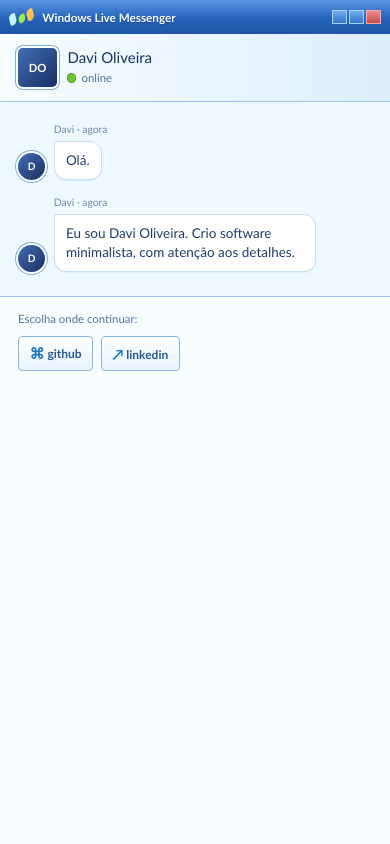
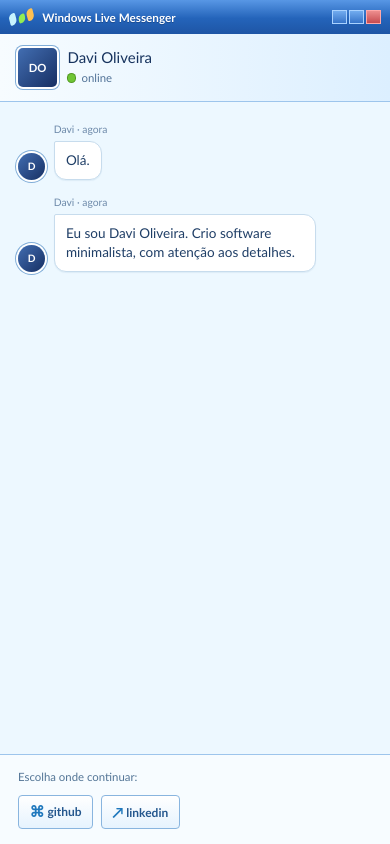
Before and after one commit to davicbtoliveira/portfolio, an Astro site: page / in a window 390 px wide. Built offline with nearby package versions, Linux system fonts and the light colour scheme; Astro itself is replaced by a stand-in of ours; no server answers.

Commit message:
fix(home): anchor messenger choices on mobile

```diff
--- a/src/pages/index.astro
+++ b/src/pages/index.astro
@@ -238,8 +238,8 @@ const description = "Crio software minimalista, com atenção aos detalhes.";
 
   @media (max-width: 32rem) {
     .messenger-page { padding: 0; place-items: start stretch; }
-    .messenger-window { width: 100%; min-height: 100vh; border: 0; border-radius: 0; }
-    .conversation { min-height: 0; max-height: none; }
+    .messenger-window { width: 100%; min-height: 100vh; display: flex; flex-direction: column; border: 0; border-radius: 0; }
+    .conversation { min-height: 0; max-height: none; flex: 1; }
     .messenger-note { display: none; }
   }
 
```
